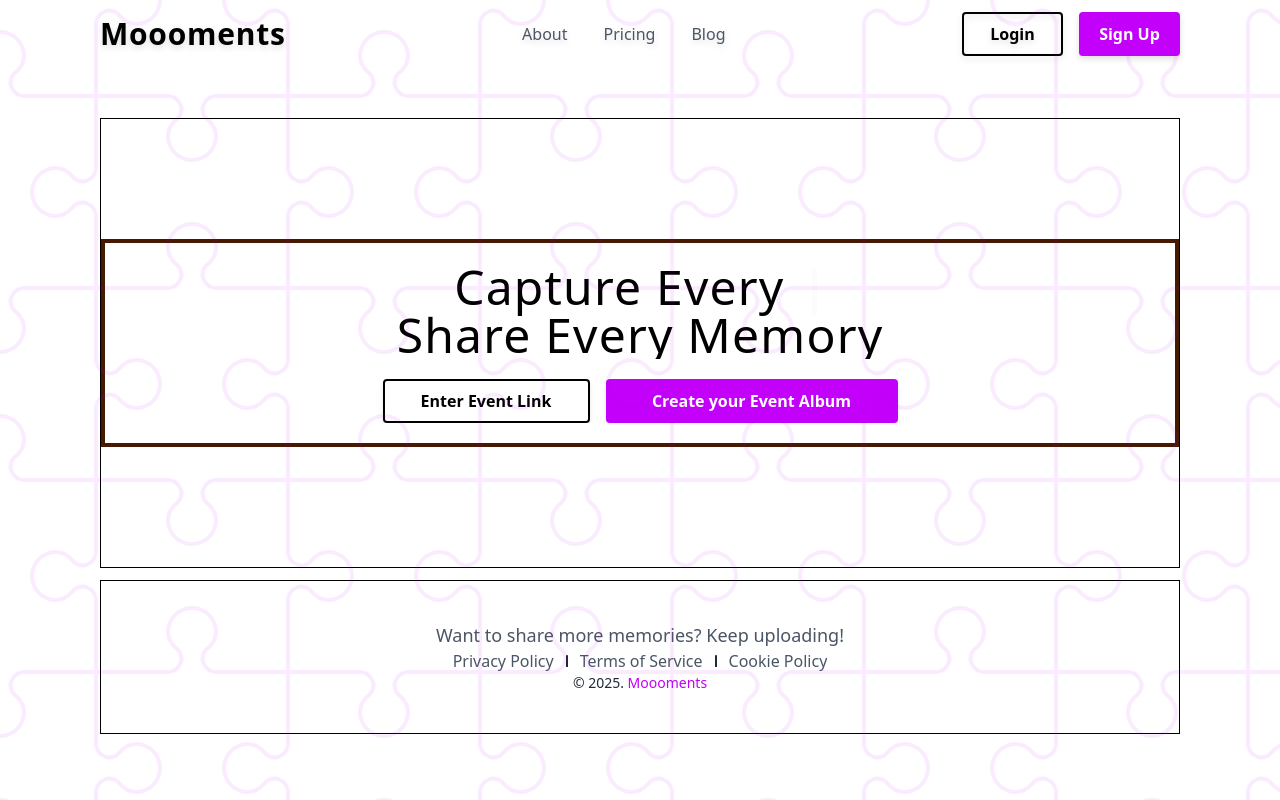
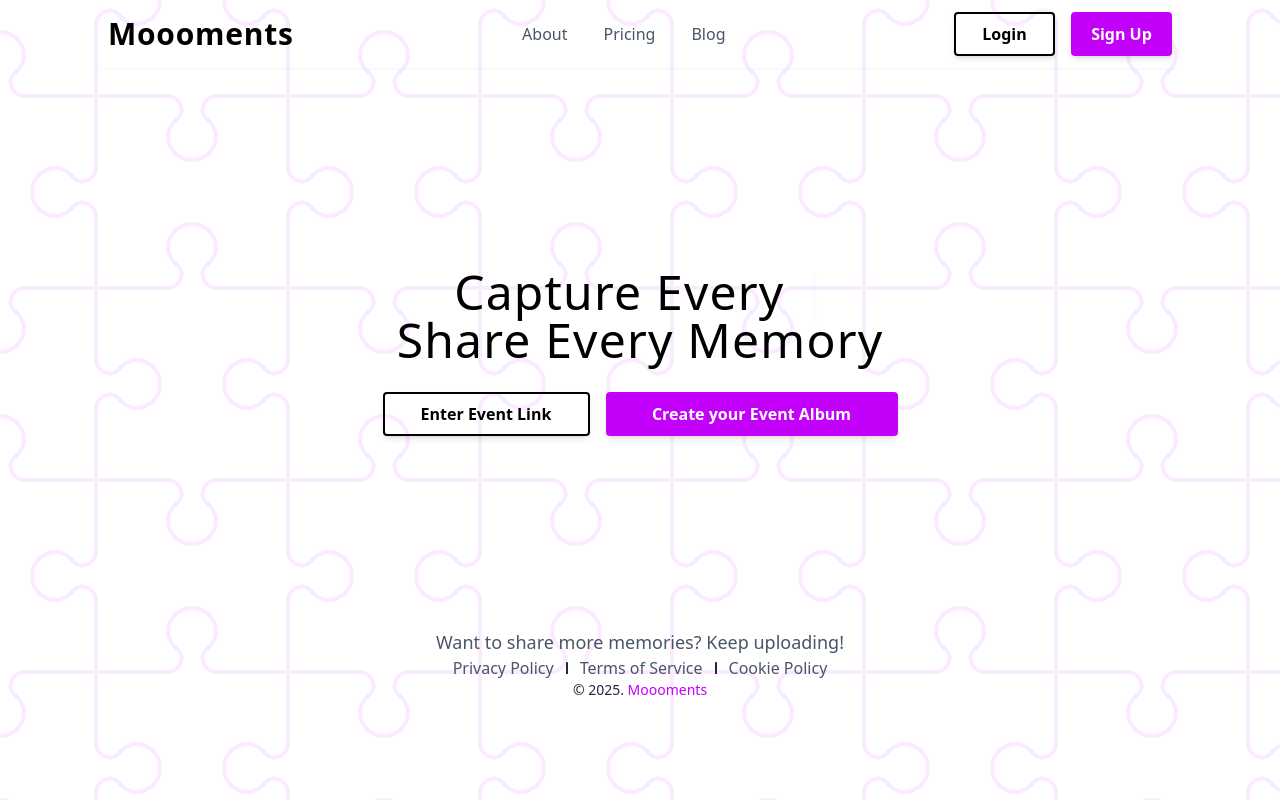
Before and after one commit to Pluggito/Moooments, a React (Vite) app: page / in a window 1280 px wide. Built offline with nearby package versions, Linux system fonts and the light colour scheme.

Commit message:
I did my best to correct it but i think it is all good

```diff
--- a/src/App.jsx
+++ b/src/App.jsx
@@ -1,8 +1,7 @@
-
 import Navbar from "./components/Navbar"
 import Home from "./components/Home"
 import Footer from "./components/Footer"
-import { Routes,Route } from "react-router-dom"
+import { Routes,Route, useLocation } from "react-router-dom"
 import SignUp from "./admin/SignUp"
 import About from "./pages/About"
 import Pricing from "./pages/Pricing"
@@ -24,9 +23,12 @@ import Dashboard from "./admin/Dashboard.jsx"
 const App = () => {
 
   const [isMenu, setIsMenu] = useState(false)
+  const location = useLocation()
 
   return (
-    <main className="container overflow-x-hidden mx-auto px-4 md:px-10 lg:px-[100px] max-h-screen ">
+    <main className={`
+      container overflow-x-hidden mx-auto px-4 md:px-10 lg:px-[100px]
+    `}>
       <Navbar isMenu={isMenu} setIsMenu={setIsMenu}/>
 
       <Routes>
--- a/src/admin/SignUp.jsx
+++ b/src/admin/SignUp.jsx
@@ -98,7 +98,7 @@ const SignUp = () => {
     };
 
     return (
-        <div className="items-center justify-center text-center m-auto max-w-7xl p-2">
+        <section className="items-center justify-center text-center m-auto max-w-7xl p-">
             <div className="transform tracking-wide px-1">
                 <h1 className="sm:text-[36px] font-medium text-black ">
                     Login to your <span className="text-[#c300f9] font-bold sm:text-[40px]">MooomentS!</span> Account
@@ -345,7 +345,7 @@ const SignUp = () => {
                     </motion.div>
                 )}
             </form>
-        </div>
+        </section>
     );
 };
 
--- a/src/components/Footer.jsx
+++ b/src/components/Footer.jsx
@@ -4,7 +4,7 @@ const Footer = () => {
   const location = useLocation();
 
   return (
-    <footer className="w-full justify-center items-center my-3 px-auto text-center flex flex-col static border py-10">
+    <footer className="w-full justify-center items-center mt-3  text-center flex flex-col py-10 ">
       {/*w-full fixed mt-auto flex flex-col justify-center items-center text-center p-4 gap-4 bg-transparent border */}
       {/* First Section */}
       {location.pathname === "/" && (
--- a/src/components/HambugerMenu.jsx
+++ b/src/components/HambugerMenu.jsx
@@ -1,52 +1,98 @@
 import { useEffect, useState } from "react";
 import { MotionConfig, motion } from "framer-motion";
-import { NavLink, useLocation } from "react-router-dom";
+import { NavLink } from "react-router-dom";
 import PropTypes from 'prop-types';
 
 const HambugerMenu = ({setIsMenu, isMenu}) => {
     const [active, setActive] = useState(false);
-    const location = useLocation();
-
 
     const handleRequest = () => {
       setActive((pv) => !pv);
       setIsMenu((pv) => !pv);
     }
 
-    useEffect(()=>{
-        if(isMenu){
+    useEffect(() => {
+      if(isMenu) {
         setActive(true);
-        }else{
-          setActive(false)
+        document.body.style.overflow = 'hidden';
+      } else {
+        setActive(false);
+        document.body.style.overflow = 'unset';
       }
-    },[isMenu]);
+    }, [isMenu]);
 
     return (
-    <div className={`grid float-right sm:hidden z-50 ${
-      location.pathname !== '/' ? "absolute top-3 right-1 " : ""
-    }`}>
+      <div className="grid float-right sm:hidden pointer-events-auto">
         <AnimatedHamburgerButton
           active={active}
           handleRequest={handleRequest}
         />
 
-      {/*----Side Menu components---- */}
-      <div className={`fixed top-0 right-0 h-[d40vh] transition-all duration-500 ease-out overflow-hidden shadow-lg rounded-bl-xl ${
-        isMenu
-          ? "w-[40vw] opacity-100 pointer-events-auto bg-white z-50"
-          : "w-0 opacity-0 pointer-events-auto"
-      }`}>
-        <div className="flex flex-col my-6 text-center z-10">
-          <NavLink onClick={()=> setIsMenu(false)} to='/' className='py-1.5 pl-4 text-base hover:bg-gray-100'>Home</NavLink>
-          <NavLink onClick={()=> setIsMenu(false)} to='/about' className='py-1.5 pl-4 text-base hover:bg-gray-100'>About</NavLink>
-          <NavLink onClick={()=> setIsMenu(false)} to='/pricing' className='py-1.5 pl-4 text-base hover:bg-gray-100'>Pricing</NavLink>
-          <NavLink onClick={()=> setIsMenu(false)} to='/blog' className='py-1.5 pl-4 text-base hover:bg-gray-100'>Blog</NavLink>
-          <NavLink onClick={()=> setIsMenu(false)} to='/signup' className='py-1.5 pl-4 text-base hover:bg-gray-100'>Signup</NavLink>
+        <motion.div
+          initial={false}
+          animate={isMenu ? "open" : "closed"}
+          variants={{
+            open: {
+              x: "0%",
+              transition: { type: "spring", stiffness: 300, damping: 30 }
+            },
+            closed: {
+              x: "100%",
+              transition: { type: "spring", stiffness: 300, damping: 30 }
+            }
+          }}
+          className="fixed inset-0 bg-white z-[40]"
+        >
+          <div className="flex flex-col items-center justify-center h-full gap-8">
+            <motion.div
+              variants={{
+                open: { y: 0, opacity: 1 },
+                closed: { y: 20, opacity: 0 }
+              }}
+              transition={{ delay: 0.2 }}
+              className="flex flex-col gap-6 text-center"
+            >
+              <NavLink
+                onClick={() => setIsMenu(false)}
+                to='/'
+                className='text-3xl font-medium hover:text-[#c300f9] transition-colors'
+              >
+                Home
+              </NavLink>
+              <NavLink
+                onClick={() => setIsMenu(false)}
+                to='/about'
+                className='text-3xl font-medium hover:text-[#c300f9] transition-colors'
+              >
+                About
+              </NavLink>
+              <NavLink
+                onClick={() => setIsMenu(false)}
+                to='/pricing'
+                className='text-3xl font-medium hover:text-[#c300f9] transition-colors'
+              >
+                Pricing
+              </NavLink>
+              <NavLink
+                onClick={() => setIsMenu(false)}
+                to='/blog'
+                className='text-3xl font-medium hover:text-[#c300f9] transition-colors'
+              >
+                Blog
+              </NavLink>
+              <NavLink
+                onClick={() => setIsMenu(false)}
+                to='/signup'
+                className='text-3xl font-medium hover:text-[#c300f9] transition-colors'
+              >
+                Sign Up
+              </NavLink>
+            </motion.div>
           </div>
-      </div>
+        </motion.div>
       </div>
     );
-}
+};
 
 // Add PropTypes
 HambugerMenu.propTypes = {
--- a/src/components/Hero.jsx
+++ b/src/components/Hero.jsx
@@ -6,18 +6,22 @@ import { useNavigate } from "react-router-dom";
 
 const Hero = () => {
     const Navigate = useNavigate();
+
+    const handleClick = () => {
+      // Navigate after animation completes
+      setTimeout(() => Navigate('/create-album'), 300);
+    };
+
     return (
-    <main className="border flex items-center justify-center py-15 sm:py-45 md:py-50 lg:py-30 pointer-events-none mt-15">
+      <main className="flex items-center justify-center py-15 sm:py-45 md:py-50 lg:py-30 mt-15 overflow-hidden">
         <div
-        className="fixed z-10 inset-0 bg-cover bg-center bg-no-repeat opacity-8"
+          className="fixed inset-0 bg-cover bg-center bg-no-repeat opacity-8"
           style={{ background: `url(${assets.hero_image})` }}
         />
-        {/*Contecnt Container*/}
 
-      <section className=" w-full border-4 border-amber-950 ">
-        {/*Heading*/}
-        <div className="flex flex-col items-center justify-center py-5 ">
-        <div className="w-full text-center sm:px-10 ">
+        <section className="w-full relative z-[30]">
+          <div className="flex flex-col items-center justify-center py-5">
+            <div className="w-full text-center sm:px-10">
               <motion.p
                 className="text-2xl sm:text-3xl md:text-4xl lg:text-5xl font-medium text-black tracking-wide"
                 initial={{ opacity: 0 }}
@@ -40,29 +44,39 @@ const Hero = () => {
               </motion.p>
             </div>
 
-        <div className="flex flex-col sm:flex-row gap-4 justify-center w-full max-w-[90%] sm:max-w-[75%] mx-auto px-4 mt-5">
+            <div className="flex flex-col sm:flex-row gap-4 justify-center w-full max-w-[90%] sm:max-w-[75%] mx-auto px-4 mt-7">
               <button
                 type="button"
                 className="border-2 border-black rounded w-full sm:w-[207px] h-[44px] font-bold hover:bg-black hover:text-white transition-all duration-300
-            cursor-pointer shadow-md"
+                cursor-pointer shadow-md relative z-[30]"
                 onClick={() => Navigate('/eventlink')}
               >
                 Enter Event Link
               </button>
-          <button
+
+              <motion.button
                 type="button"
-            className="rounded w-full sm:w-[292px] h-[44px] font-semibold text-white bg-[#c300f9] hover:bg-[#a000c7] transition-all duration-300 cursor-pointer shadow-md"
-            onClick={() => Navigate('/create-album')}
+                className="rounded w-full sm:w-[292px] h-[44px] font-semibold text-white bg-[#c300f9] hover:bg-[#a000c7] transition-colors cursor-pointer shadow-md relative z-[30]"
+                onClick={handleClick}
+                whileTap={{ scale: 0.95 }}
+                whileHover={{ scale: 1.05 }}
+                initial={{ opacity: 0, y: 20 }}
+                animate={{ opacity: 1, y: 0 }}
+                transition={{
+                  duration: 0.3,
+                  ease: "easeOut",
+                  type: "spring",
+                  stiffness: 500,
+                  damping: 25
+                }}
               >
                 Create your Event Album
-          </button>
+              </motion.button>
             </div>
           </div>
         </section>
-
-
       </main>
-  )
-}
+    );
+};
 
 export default Hero
--- a/src/components/Navbar.jsx
+++ b/src/components/Navbar.jsx
@@ -10,24 +10,28 @@ const Navbar = ({isMenu, setIsMenu}) => {
       { label: "Blog", path: "/blog" },
     ];
 
+
+
     const location = useLocation();
 
 
     return (
-      <nav className={`sm:flex justify-between items-center mx-auto my-3 drop-shadow-md border-b-2 border-b-transparent`}>
+      <nav className={`sm:flex justify-between items-center px-2 py-3 overflow-hidden sticky shadow-xs z-50`}>
         {/* Brand Name */}
         <Link
           to='/'
-          className={`text-3xl tracking-wide font-extrabold transition-all duration-300 hover:drop-shadow-[0_8px_12px_rgba(195,0,249,0.7)] no-underline`}
+          className={` text-2xl sm:text-3xl  tracking-wide font-extrabold transition-all duration-300 hover:drop-shadow-[0_8px_12px_rgba(195,0,249,0.7)] no-underline`}
         >
           Moooments
         </Link>
 
         {/* Navigation Links */}
         {
-          location.pathname !== '/signup' ?  (
+          location.pathname !== '/signup' ? (
             <>
-              <ul className="hidden sm:flex flex-row justify-between gap-9">
+              {/* Only show links if not on the About page */}
+              {location.pathname !== '/about' && (
+                <ul className={`hidden sm:flex flex-row justify-between gap-9`}>
                   {components.map((item, index) => (
                     <NavLink
                       key={index}
@@ -38,6 +42,7 @@ const Navbar = ({isMenu, setIsMenu}) => {
                     </NavLink>
                   ))}
                 </ul>
+              )}
 
               {/* Buttons */}
               <div className="sm:flex flex-row justify-center items-center gap-4 hidden">
--- a/src/index.css
+++ b/src/index.css
@@ -3,12 +3,12 @@
 
 *{
     outline: none;
-    overflow: hidden;
   }
 
   html{
     scroll-behavior: smooth;
     overscroll-behavior: none;
+    scrollbar-width: none;
   }
 
  /*#hero-background {
--- a/src/pages/Blog.jsx
+++ b/src/pages/Blog.jsx
@@ -3,7 +3,7 @@
 
 const Blog = () => {
   return (
-    <div className=" p-2 items-center my-80">
+    <div className=" p-2 items-center py-60">
       <div className="text-center">
       <h1 className=" text-2xl font-medium text-gray-700">No Blog Yet</h1>
       </div>
--- a/src/pages/CreateAlbum.jsx
+++ b/src/pages/CreateAlbum.jsx
@@ -132,7 +132,7 @@ const CreateAlbum = () => {
   const Navigate = useNavigate()
 
   return (
-      <div className='max-w-5xl items-center mx-auto p-4 my-6 sm:my-20'>
+      <div className='max-w-5xl items-center mx-auto p-4'>
         <div>
         <NavLink
           to="/"
@@ -257,7 +257,8 @@ const CreateAlbum = () => {
           <button
 
             type="submit"
-            className="cursor-pointer w-full h-[40px] text-slate-100 bg-black border border-[#C300F9] shadow-[0_0_10px_rgba(168,85,247,0.15)] rounded-lg"
+            className="cursor-pointer w-full h-[40px] text-slate-100 bg-black border hover:border-[#C300F9]
+           shadow-[0_0_10px_rgba(168,85,247,0.15)] rounded-lg"
           >
             Create Album
           </button>
--- a/src/pages/Pricing.jsx
+++ b/src/pages/Pricing.jsx
@@ -2,12 +2,12 @@
 
 const Pricing = () => {
   return (
-    <div className=" p-2 items-center my-80">
+    <section className=" p-2 items-center py-60">
       <div className="text-center">
       <h1 className=" text-2xl text-gray-700 font-medium">Pricing Structure Coming Soon!</h1>
       </div>
 
-    </div>
+    </section>
   )
 }
 
```
Also changed, not shown: src/pages/About.jsx (+7 -7 lines). Lines whose indentation alone changed are shown as unchanged.
